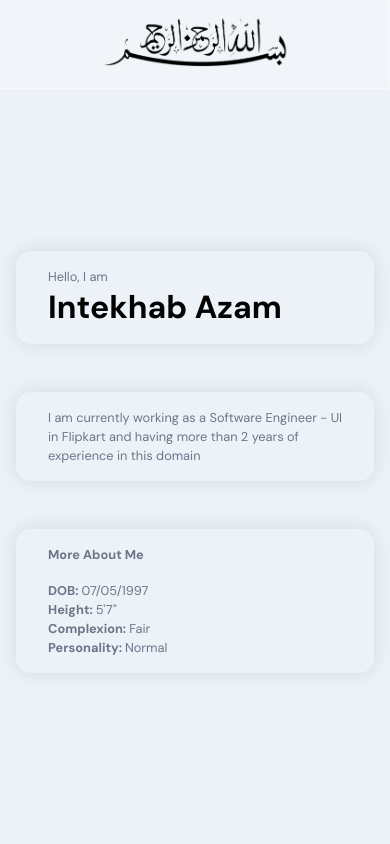
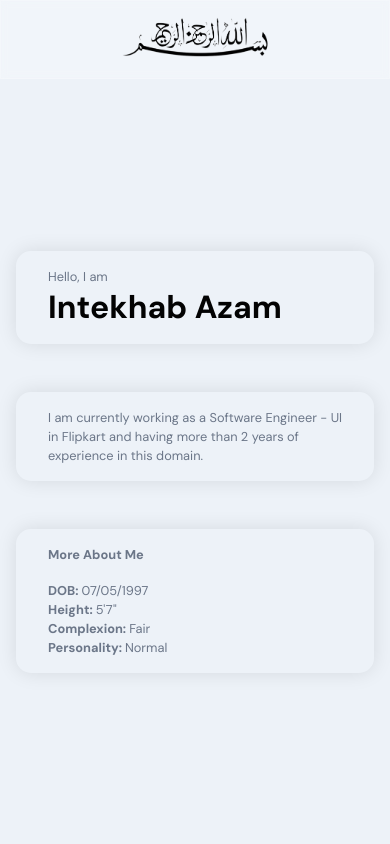
Before and after one commit to IntekhabAzam/marriage-portfolio, a React (Create React App) app: page / in a window 390 px wide. Shown: the top 844 px of the page. Built offline with nearby package versions, Linux system fonts and the light colour scheme; the HTML template or start-up script is replaced by a standard one.

Commit message:
first commit

```diff
--- a/src/components/Experience/Experience.jsx
+++ b/src/components/Experience/Experience.jsx
@@ -57,7 +57,7 @@ const Experience = () => {
   return (
     <>
       <h2 className="head-text">
-        <span>Education</span> & Experience
+        <span>Education</span> | Experience
       </h2>
 
       <div className="app__skills-container">
--- a/src/components/Header/Header.jsx
+++ b/src/components/Header/Header.jsx
@@ -21,7 +21,7 @@ const Header = () => {
           <div className="tag-cmp">
             <p className="p-text">
               I am currently working as a Software Engineer - UI in Flipkart and
-              having more than 2 years of experience in this domain
+              having more than 2 years of experience in this domain.
             </p>
           </div>
           <div className="tag-cmp">
--- a/src/components/Navbar/Navbar.jsx
+++ b/src/components/Navbar/Navbar.jsx
@@ -7,7 +7,7 @@ const Navbar = () => {
     <>
       <nav className="app__navbar">
         <div style={{ textAlign: "center" }}>
-          <img src={images.header} alt="Header" style={{ height: "50px" }} />
+          <img src={images.header} alt="Header" className="header-image" />
         </div>
       </nav>
     </>
--- a/src/components/Navbar/Navbar.scss
+++ b/src/components/Navbar/Navbar.scss
@@ -7,4 +7,12 @@
   position: fixed;
   z-index: 2;
   padding: 1rem 2rem;
+
+  .header-image {
+    height: 50px;
+
+    @media screen and (max-width: 900px) {
+      height: 40px;
+    }
+  }
 }
```
